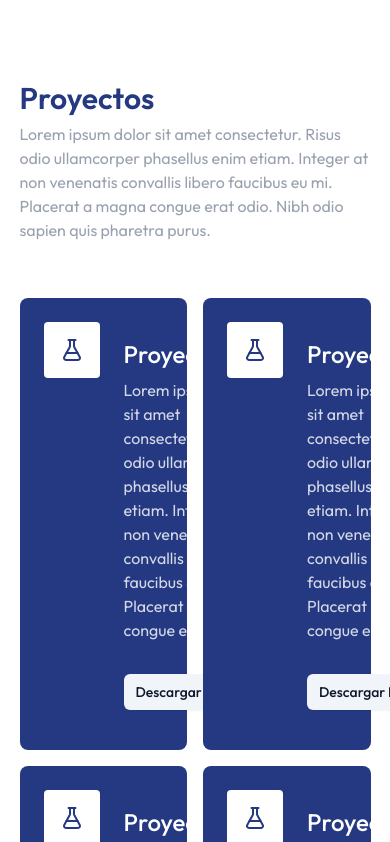
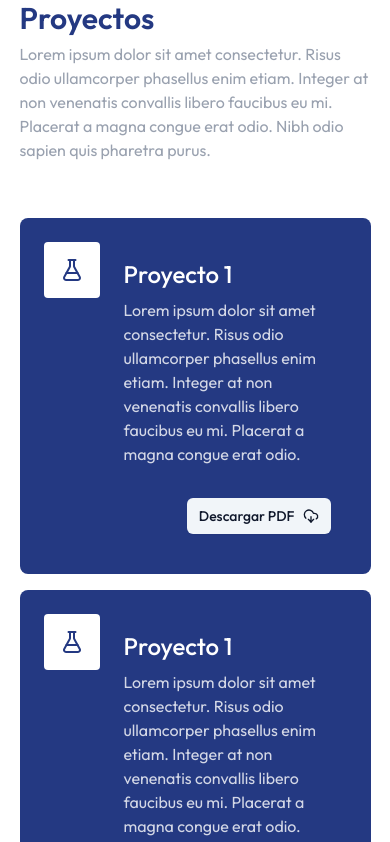
Before and after one commit to vanessamoralesm/front_unan, a React (Vite) app: page /proyectos in a window 390 px wide. Shown: the part 2920-3762 px from the top of the page. Built offline with nearby package versions, Linux system fonts and the light colour scheme.

Commit message:
responive de proyectos

```diff
--- a/src/pages/landing/Projects.tsx
+++ b/src/pages/landing/Projects.tsx
@@ -50,7 +50,7 @@ export default function Projects() {
 
         </SectionRow>
 
-      <section className="py-40">
+      <section className="py-20 md:py-40">
         <Container>
           <div>
             <Text as="subtitle" className="mb-1">
@@ -62,7 +62,7 @@ export default function Projects() {
               faucibus eu mi. Placerat a magna congue erat odio. Nibh odio
               sapien quis pharetra purus.
             </p>
-            <div className="grid gap-4 grid-cols-2">
+            <div className="grid gap-4 md:grid-cols-2">
              <ProjectCard />
              <ProjectCard />
              <ProjectCard />
```
